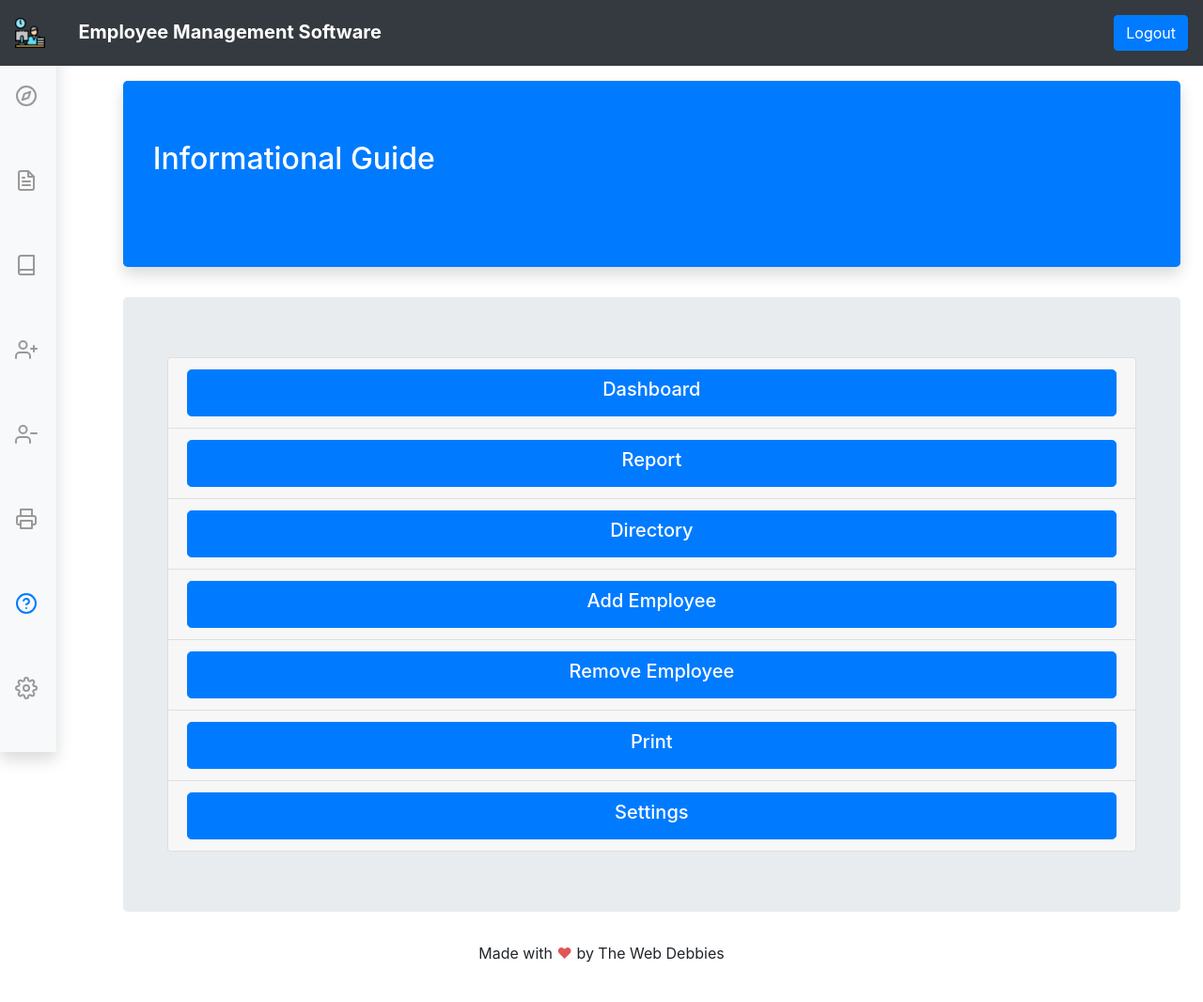
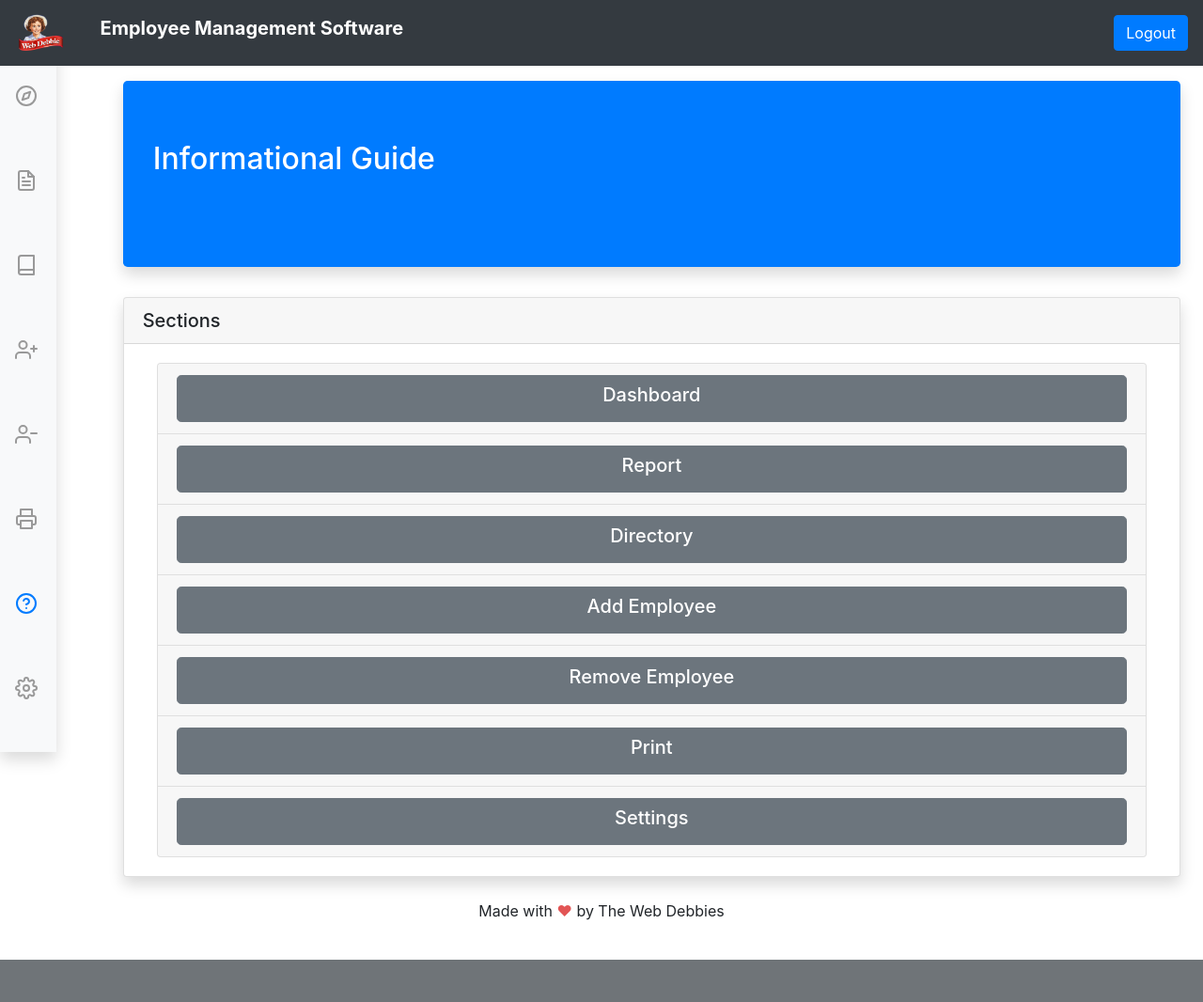
Before and after one commit to GoProduction/Employee_Management_System, a Flask app: page /info-guide in a window 1280 px wide. Shown: the whole page at 94% size. After the commit the page ends 1021 px from the top, so only its background shows below. Run offline with Flask 2, Linux system fonts and the light colour scheme; the visitor is signed in with stand-in values (Sample User, id 1); some libraries are stand-ins or nearby versions.

Commit message:
Minor design changes

```diff
--- a/templates/base.html
+++ b/templates/base.html
@@ -12,7 +12,7 @@
 <!-- Navigation Bar -->
 
  <nav class="navbar navbar-expand-md navbar-dark sticky-top bg-dark">
-     <a class="navbar-brand" href="/"><img src="../static/logo.png" width="32" height="32" class="d-inline-block align-top" alt=""><strong style="padding-left: 10%;">Employee Management Software</strong></a>
+     <a class="navbar-brand" href="/"><img src="../static/webdebbie-logo.png" width="53" height="41" class="d-inline-block align-top" alt=""><strong style="padding-left: 10%;">Employee Management Software</strong></a>
     <button class="navbar-toggler" type="button" data-toggle="collapse" data-target="#navbarCollapse" aria-controls="navbarCollapse" aria-expanded="false" aria-label="Toggle navigation">
       <span class="navbar-toggler-icon"></span>
     </button>
--- a/templates/base_dash.html
+++ b/templates/base_dash.html
@@ -13,7 +13,7 @@
 <!-- Navigation Bar -->
 
  <nav class="navbar navbar-expand-md navbar-dark sticky-top bg-dark">
-     <a class="navbar-brand" href="/dashboard"><img src="../static/logo.png" width="32" height="32" class="d-inline-block align-top" alt=""><strong style="padding-left: 10%;">Employee Management Software</strong></a>
+     <a class="navbar-brand" href="/dashboard"><img src="../static/webdebbie-logo.png" width="53" height="41" class="d-inline-block align-top" alt=""><strong style="padding-left: 10%;">Employee Management Software</strong></a>
 
     <button class="navbar-toggler" type="button" data-toggle="collapse" data-target="#navbarCollapse" aria-controls="navbarCollapse" aria-expanded="false" aria-label="Toggle navigation">
       <span class="navbar-toggler-icon"></span>
--- a/templates/directory.html
+++ b/templates/directory.html
@@ -21,7 +21,7 @@
                     <div class="card-body">
 
 
-                        <div class="form-group col-md-6">
+                        <div class="form-inline">
                             <select class="custom-select mr-2 col-sm-8" name="txtCategory" id="category">
                                 <option>Choose...</option>
                                 <option value="deptID">Department</option>
--- a/templates/info-guide.html
+++ b/templates/info-guide.html
@@ -14,12 +14,17 @@
   </div>
 
 <!-- Info Guide Accordion -->
-<div class="jumbotron">
+    <div class="row">
+      <div class="col-sm-12">
+        <div class="card mb-4 shadow">
+          <h5 class="card-header">Sections</h5>
+          <div class="card-body">
+
 <div class="col align-self-center">
-<div class="accordion" id="accordion shadow">
+<div class="accordion" id="accordion">
   <div class="card">
     <div class="card-header" id="headingOne">
-		<button class="btn btn-primary btn-lg btn-block" type="button" data-toggle="collapse" data-target="#collapseOne" aria-expanded="true" aria-controls="collapseOne">
+		<button class="btn btn-secondary btn-lg btn-block" type="button" data-toggle="collapse" data-target="#collapseOne" aria-expanded="true" aria-controls="collapseOne">
 		<h5>Dashboard</h5>
 		</button>
 	</div>
@@ -33,7 +38,7 @@
   <div class="card">
     <div class="card-header" id="headingTwo">
       <h5 class="mb-0">
-        <button class="btn btn-primary btn-lg btn-block"" type="button" data-toggle="collapse" data-target="#collapseTwo" aria-expanded="false" aria-controls="collapseTwo">
+        <button class="btn btn-secondary btn-lg btn-block" type="button" data-toggle="collapse" data-target="#collapseTwo" aria-expanded="false" aria-controls="collapseTwo">
 			<h5>Report</h5>
         </button>
       </h5>
@@ -47,7 +52,7 @@
   <div class="card">
     <div class="card-header" id="headingThree">
       <h5 class="mb-0">
-        <button class="btn btn-primary btn-lg btn-block" type="button" data-toggle="collapse" data-target="#collapseThree" aria-expanded="false" aria-controls="collapseThree">
+        <button class="btn btn-secondary btn-lg btn-block" type="button" data-toggle="collapse" data-target="#collapseThree" aria-expanded="false" aria-controls="collapseThree">
 			<h5>Directory</h5>
         </button>
       </h5>
@@ -61,7 +66,7 @@
   <div class="card">
     <div class="card-header" id="headingFour">
       <h5 class="mb-0">
-        <button class="btn btn-primary btn-lg btn-block" type="button" data-toggle="collapse" data-target="#collapseFour" aria-expanded="false" aria-controls="collapseFour">
+        <button class="btn btn-secondary btn-lg btn-block" type="button" data-toggle="collapse" data-target="#collapseFour" aria-expanded="false" aria-controls="collapseFour">
 			<h5>Add Employee</h5>
         </button>
       </h5>
@@ -75,7 +80,7 @@
   <div class="card">
     <div class="card-header" id="headingFive">
       <h5 class="mb-0">
-        <button class="btn btn-primary btn-lg btn-block" type="button" data-toggle="collapse" data-target="#collapseFive" aria-expanded="false" aria-controls="collapseFive">
+        <button class="btn btn-secondary btn-lg btn-block" type="button" data-toggle="collapse" data-target="#collapseFive" aria-expanded="false" aria-controls="collapseFive">
 			<h5>Remove Employee</h5>
         </button>
       </h5>
@@ -89,7 +94,7 @@
   <div class="card">
     <div class="card-header" id="headingSix">
       <h5 class="mb-0">
-        <button class="btn btn-primary btn-lg btn-block" type="button" data-toggle="collapse" data-target="#collapseSix" aria-expanded="false" aria-controls="collapseSix">
+        <button class="btn btn-secondary btn-lg btn-block" type="button" data-toggle="collapse" data-target="#collapseSix" aria-expanded="false" aria-controls="collapseSix">
 			<h5>Print</h5>
         </button>
       </h5>
@@ -103,7 +108,7 @@
   <div class="card">
     <div class="card-header" id="headingSeven">
       <h5 class="mb-0">
-        <button class="btn btn-primary btn-lg btn-block" type="button" data-toggle="collapse" data-target="#collapseSeven" aria-expanded="false" aria-controls="collapseSeven">
+        <button class="btn btn-secondary btn-lg btn-block" type="button" data-toggle="collapse" data-target="#collapseSeven" aria-expanded="false" aria-controls="collapseSeven">
 			<h5>Settings</h5>
         </button>
       </h5>
@@ -116,6 +121,10 @@
   </div>
 </div>
 </div>
+</div>
+        </div>
+      </div>
+    </div>
 </main>
 
 <!-- Footer -->
--- a/templates/report.html
+++ b/templates/report.html
@@ -20,7 +20,7 @@
           <div class="card-body">
 
               <form class="form-inline" method="post" action="/get-user-info">
-                <select name="selectUser" class="custom-select mr-3">
+                <select name="selectUser" class="custom-select mr-2 col-sm-8">
                     {% for employee in employees %}
                     <option value="{{employee[0]}}">{{employee[1]}} {{employee[2]}}</option>
                     {% endfor %}
```
